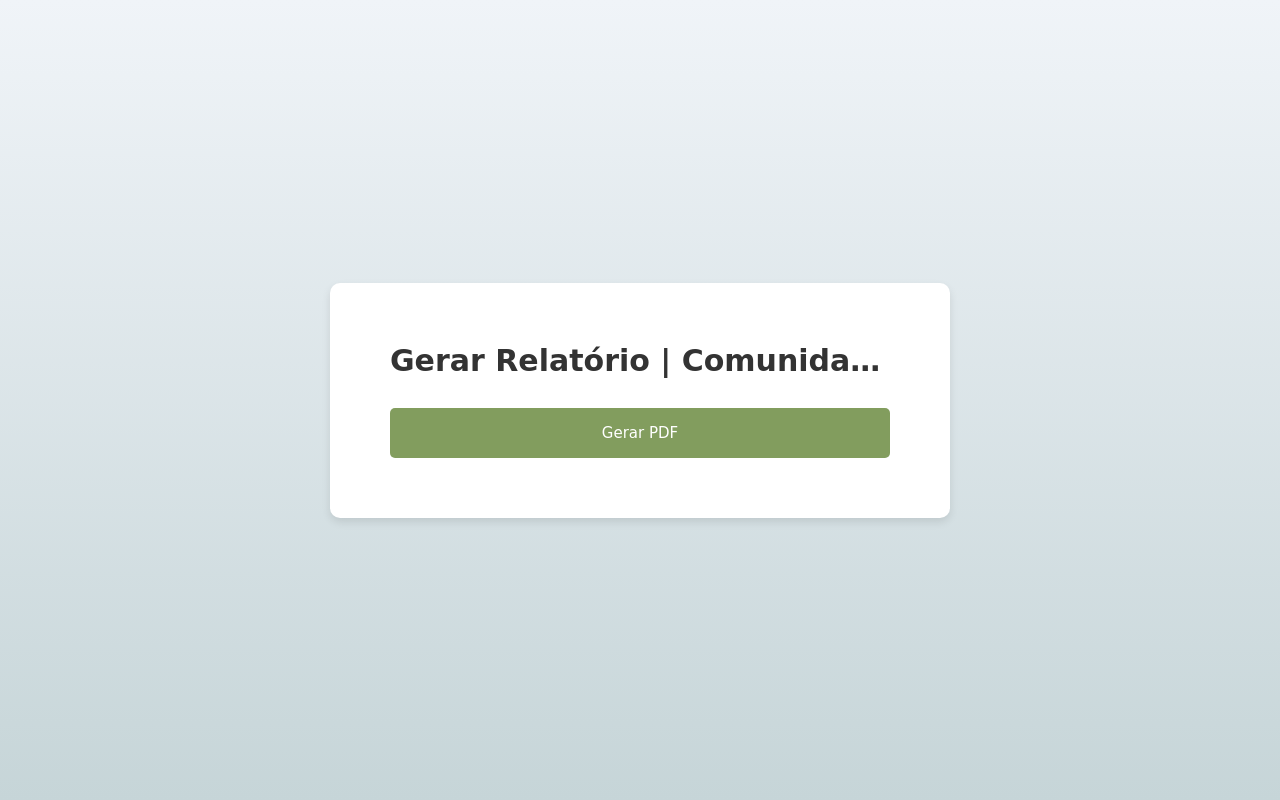
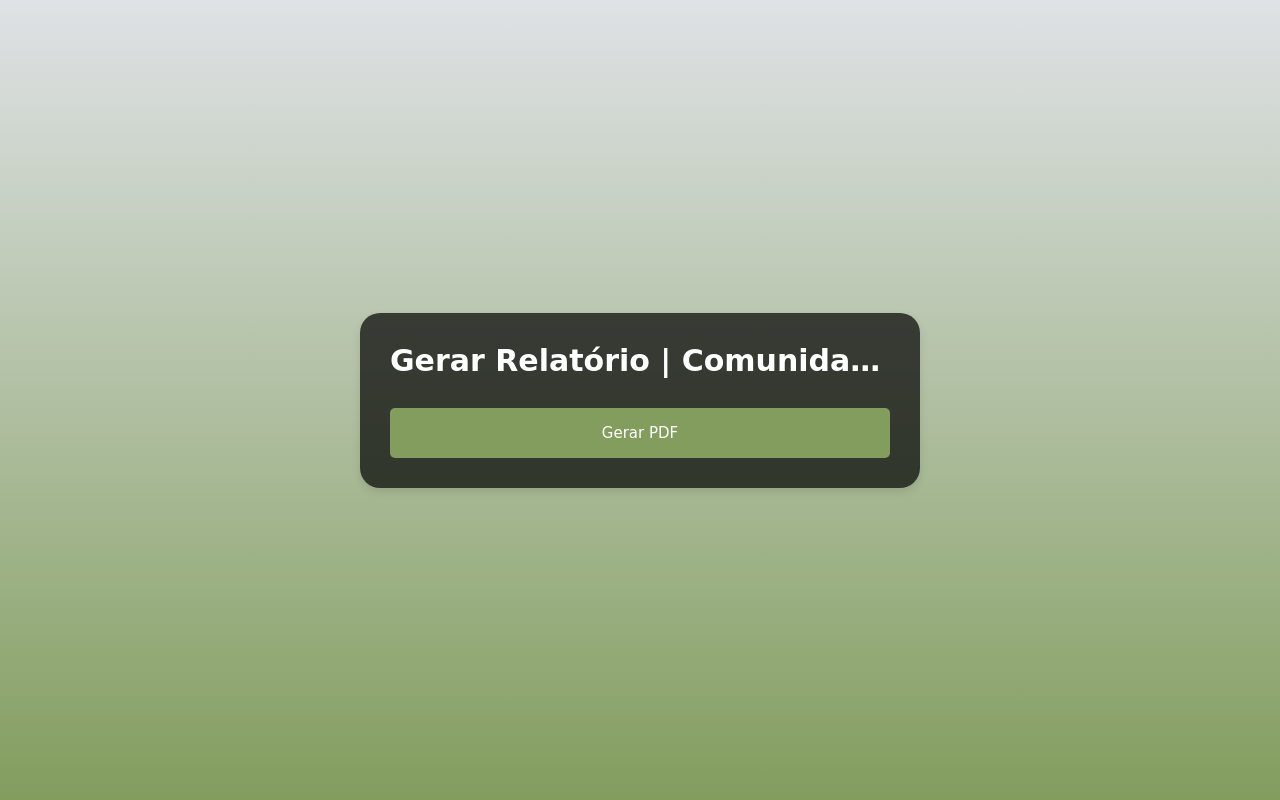
Before and after one commit to KaimanSystem/TCC, a PHP site: page /Projeto/gerar_relatorio2.php in a window 1280 px wide. Run offline with PHP 8.4, Linux system fonts and the light colour scheme; some web fonts are replaced.

Commit message:
commit 08/09

```diff
--- a/gerar_relatorio2.php
+++ b/gerar_relatorio2.php
@@ -32,7 +32,7 @@ function gerarPDF($conexao) {
 
     // Dados dos usuários
     $pdf->SetFont('Arial', '', 10);
-    $sql = "SELECT id, nome, cpf, email, senha FROM comunidade";
+    $sql = "SELECT id, nome, cp, email, senha FROM comunidade";
     $result = $conexao->query($sql);
 
     if ($result->num_rows > 0) {
@@ -70,26 +70,29 @@ if (isset($_POST['gerar_pdf'])) {
     <style>
         /* Estilos gerais */
         /* Estilos gerais */
-body {
-    font-family: Arial, sans-serif;
-    margin: 0;
-    padding: 0;
-    display: flex;
-    justify-content: center;
-    align-items: center;
-    height: 100vh;
-    background-image: linear-gradient(to bottom, #f0f4f8, #c6d5d8);
-}
+    @import url('https://fonts.cdnfonts.com/css/bebas-neue');
+
+    body {
+        font-family: 'Bebas Neue', sans-serif;
+        background-image: linear-gradient(to top, #829d5e, #dfe2e6);
+        text-align: center;
+        color: #ffffff;
+        margin: 0;
+        height: 100vh;
+        display: flex;
+        justify-content: center;
+        align-items: center;  /* Centraliza verticalmente */
+        position: relative;
+    }
 
 /* Estilo do contêiner principal */
 .container {
-    background-color: #ffffff;
-    padding: 60px; /* Aumenta o padding */
-    border-radius: 10px;
-    box-shadow: 0 4px 8px rgba(0, 0, 0, 0.1);
-    text-align: center;
-    width: 500px; /* Aumenta a largura do contêiner */
-    max-width: 90%;
+    background-color: rgba(0, 0, 0, 0.7);
+    padding: 30px;
+    border-radius: 20px;
+    box-shadow: 0 4px 8px rgba(0,0,0,0.1);
+    width: 80%;
+    max-width: 500px;
 }
 
 /* Estilo do título */
@@ -97,7 +100,7 @@ h1 {
     font-family: 'Bebas Neue', cursive;
     font-size: 30px; /* Aumenta o tamanho da fonte */
     margin: 0 0 30px; /* Ajusta a margem */
-    color: #333;
+    color: white;
     text-align: center; /* Centraliza o título */
     white-space: nowrap; /* Impede a quebra de linha */
     overflow: hidden; /* Oculta qualquer texto que exceda o contêiner */
```
